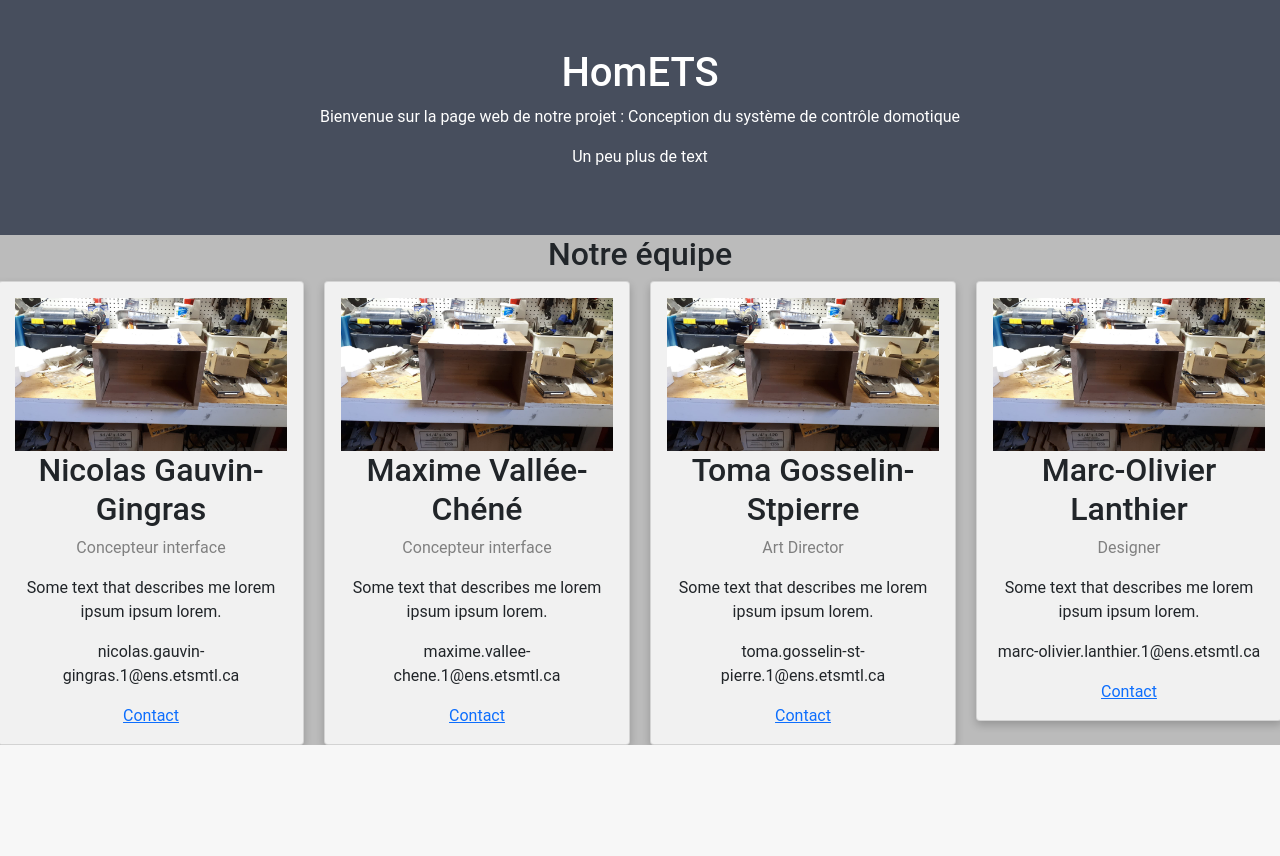
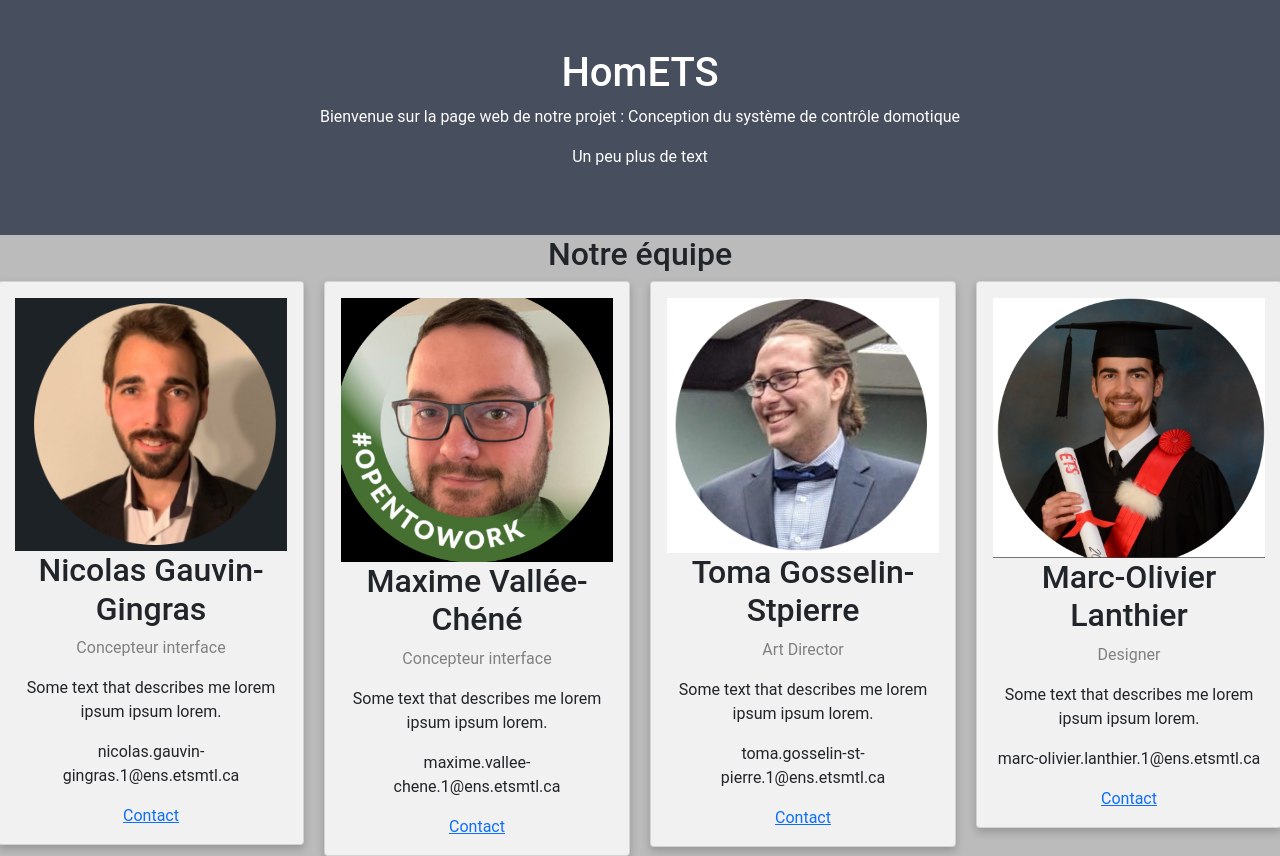
Before and after one commit to Piziwizi/Projet_Final_Domotique, a Flask app: page /accueil in a window 1280 px wide. Shown: the part 77-933 px from the top of the page. Before the commit the page ends 822 px from the top, so only its background shows below. Run offline with Flask 2, Linux system fonts and the light colour scheme; some libraries are stand-ins or nearby versions.

Commit message:
LA MEILLEURE UPDATE DE CODE POSSIBLE

```diff
--- a/Interface/control.json
+++ b/Interface/control.json
@@ -1 +1 @@
-"{\"control\": [{\"id\": \"0\", \"type\": \"temperature\", \"value\": \"29\"}, {\"id\": \"1\", \"type\": \"light\", \"value\": \"off\"}]}"
+"{\"control\": [{\"id\": \"0\", \"type\": \"temperature\", \"value\": \"9\"}, {\"id\": \"1\", \"type\": \"light\", \"value\": \"off\"}]}"
--- a/Interface/static/sensor.json
+++ b/Interface/static/sensor.json
@@ -1 +1 @@
-[{"id": "0","type": "temperature","value": "25.0"},{"id": "1","type": "light","value": "1"}]
+[{"id": "0","type": "temperature","value": "20.0"},{"id": "1","type": "light","value": "0"}]
--- a/Interface/templates/accueil.html
+++ b/Interface/templates/accueil.html
@@ -54,7 +54,7 @@
         <!-- Cards layout and content -->
         <div class="column">
           <div class="card">
-            <img src="{{url_for('static', filename='fond.jpg')}}" alt="Nicolas" style="width:100%">
+            <img src="{{url_for('static', filename='nic.png')}}" alt="Nicolas" style="width:100%">
               <h2>Nicolas Gauvin-Gingras</h2>
               <p class="title">Concepteur interface</p>
               <p>Some text that describes me lorem ipsum ipsum lorem.</p>
@@ -65,7 +65,7 @@
 
         <div class="column">
           <div class="card">
-            <img src="{{url_for('static', filename='fond.jpg')}}" alt="Maxime" style="width:100%">
+            <img src="{{url_for('static', filename='max.png')}}" alt="Maxime" style="width:100%">
               <h2>Maxime Vallée-Chéné</h2>
               <p class="title">Concepteur interface</p>
               <p>Some text that describes me lorem ipsum ipsum lorem.</p>
@@ -76,7 +76,7 @@
 
         <div class="column">
           <div class="card">
-            <img src="{{url_for('static', filename='fond.jpg')}}" alt="Toma" style="width:100%">
+            <img src="{{url_for('static', filename='toma.png')}}" alt="Toma" style="width:100%">
               <h2>Toma Gosselin-Stpierre</h2>
               <p class="title">Art Director</p>
               <p>Some text that describes me lorem ipsum ipsum lorem.</p>
@@ -87,7 +87,7 @@
 
         <div class="column">
           <div class="card">
-            <img src="{{url_for('static', filename='fond.jpg')}}" alt="Marc-Olivier" style="width:100%">
+            <img src="{{url_for('static', filename='marco.png')}}" alt="Marc-Olivier" style="width:100%">
               <h2>Marc-Olivier Lanthier</h2>
               <p class="title">Designer</p>
               <p>Some text that describes me lorem ipsum ipsum lorem.</p>
```
Also changed, not shown: Interface/static/marco.png (added), Interface/static/max.png (added), Interface/static/nic.png (added), Interface/static/toma.png (added).
